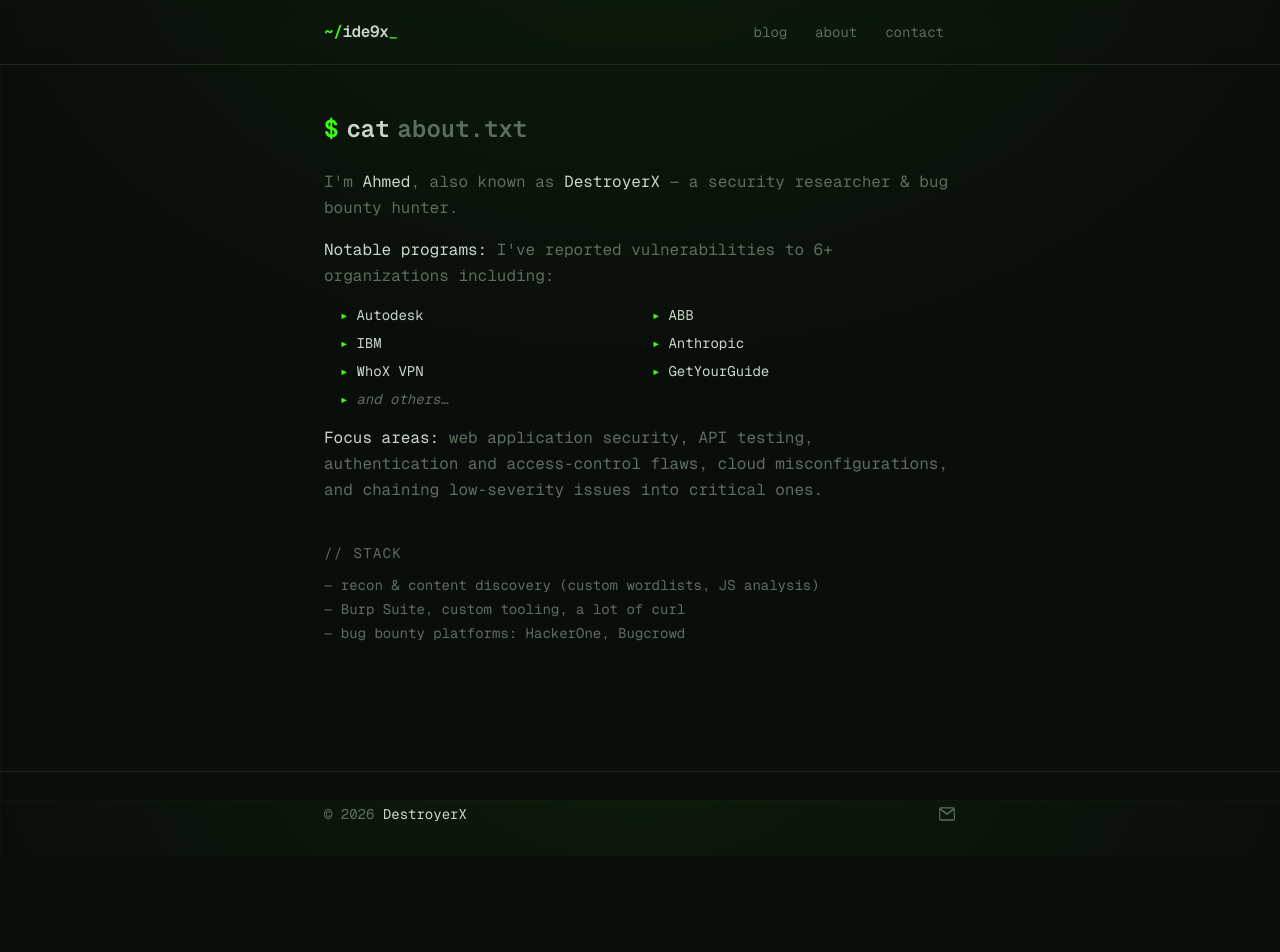
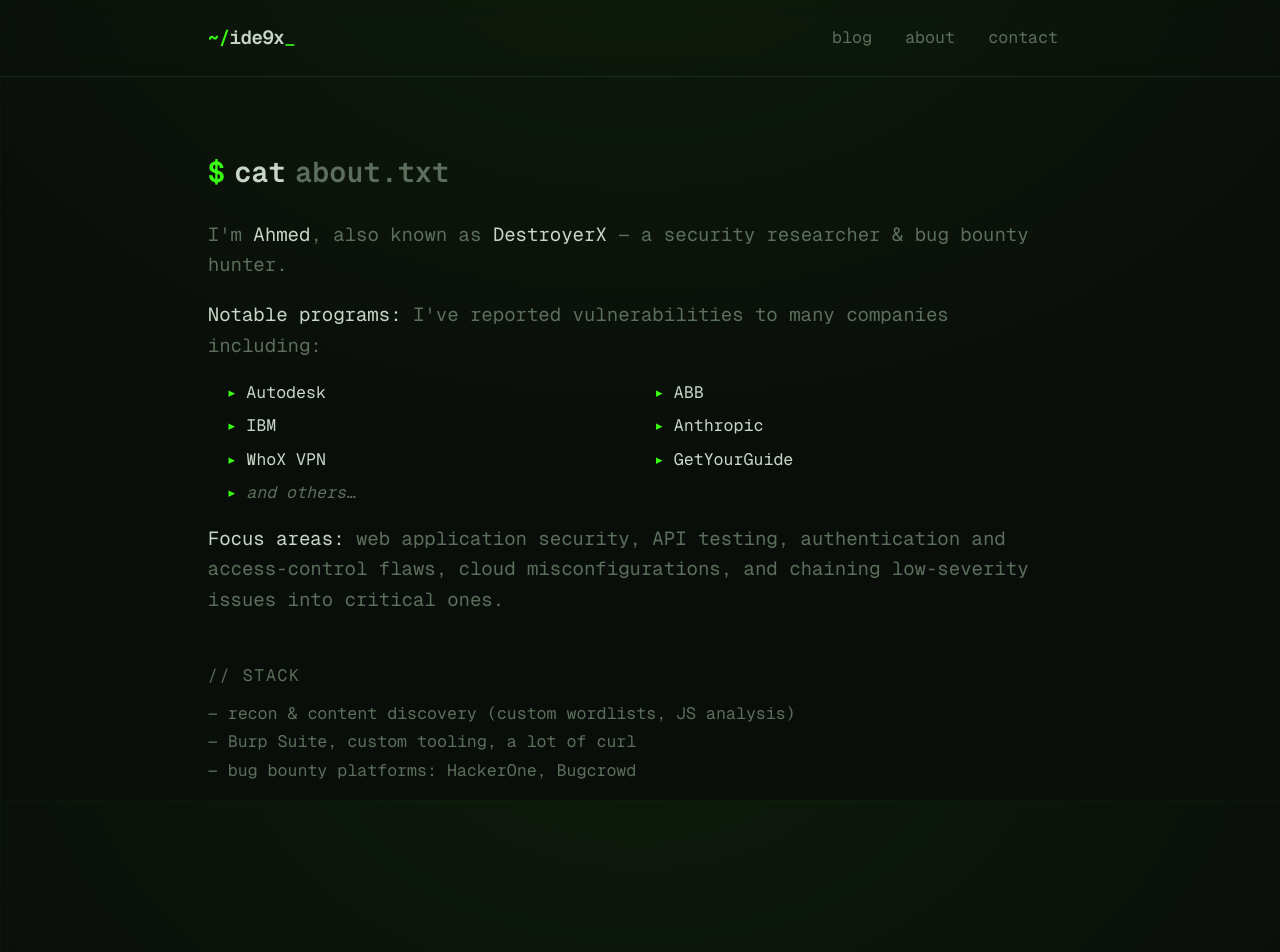
Before and after one commit to iide9x/ide9x.dev, a Next.js app: page /about in a window 1280 px wide. Shown: the top 952 px of the page. Before the commit the page ends 856 px from the top, so only its background shows below. Built offline with nearby package versions, Linux system fonts and the light colour scheme.

Commit message:
About: 'many companies' wording; scale up desktop typography + widen container

```diff
--- a/src/app/about/page.tsx
+++ b/src/app/about/page.tsx
@@ -30,7 +30,7 @@
         </p>
         <p>
           <span className="text-foreground">Notable programs:</span> I&apos;ve reported
-          vulnerabilities to {programs.length}+ organizations including:
+          vulnerabilities to many companies including:
         </p>
         <ul className="grid grid-cols-1 sm:grid-cols-2 gap-2 text-sm ml-4">
           {programs.map((p) => (
--- a/src/app/globals.css
+++ b/src/app/globals.css
@@ -17,6 +17,20 @@
 
 html {
   scroll-behavior: smooth;
+  font-size: 16px;
+}
+
+/* Scale everything up on larger screens so the site doesn't feel
+   zoomed-out on laptops/desktops. Mobile keeps the 16px base. */
+@media (min-width: 768px) {
+  html {
+    font-size: 17.5px;
+  }
+}
+@media (min-width: 1280px) {
+  html {
+    font-size: 19px;
+  }
 }
 
 body {
--- a/src/app/layout.tsx
+++ b/src/app/layout.tsx
@@ -56,7 +56,7 @@
         className={`${geistSans.variable} ${geistMono.variable} antialiased min-h-screen flex flex-col`}
       >
         <Nav />
-        <main className="flex-1 w-full max-w-2xl mx-auto px-5 py-12">
+        <main className="flex-1 w-full max-w-3xl mx-auto px-5 py-12 md:py-16">
           {children}
         </main>
         <Footer />
--- a/src/components/Footer.tsx
+++ b/src/components/Footer.tsx
@@ -6,7 +6,7 @@
   const email = social("email");
   return (
     <footer className="border-t border-bd mt-20">
-      <div className="max-w-2xl mx-auto px-5 py-8 flex flex-col sm:flex-row gap-4 items-center justify-between">
+      <div className="max-w-3xl mx-auto px-5 py-8 flex flex-col sm:flex-row gap-4 items-center justify-between">
         <span className="text-sm text-muted">
           © {year} <span className="text-foreground">{site.name}</span>
         </span>
--- a/src/components/Nav.tsx
+++ b/src/components/Nav.tsx
@@ -14,7 +14,7 @@
   const pathname = usePathname();
   return (
     <header className="sticky top-0 z-50 border-b border-bd bg-background/80 backdrop-blur supports-[backdrop-filter]:bg-background/60">
-      <nav className="max-w-2xl mx-auto px-5 h-16 flex items-center justify-between">
+      <nav className="max-w-3xl mx-auto px-5 h-16 flex items-center justify-between">
         <Link
           href="/"
           className="font-bold tracking-tight text-foreground hover:text-accent transition-colors"
```
